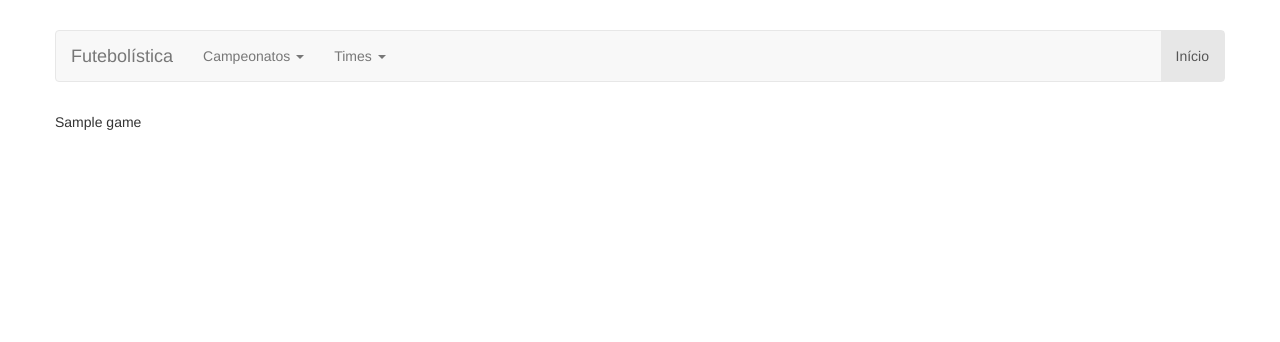
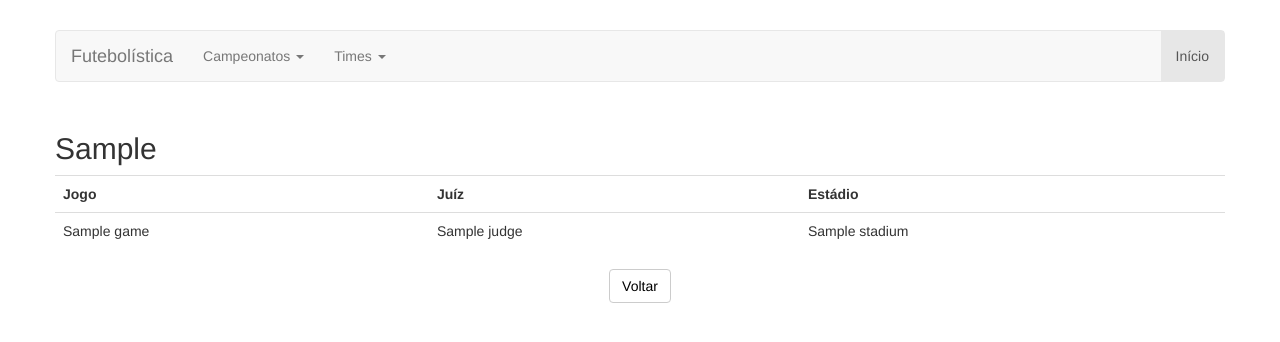
Before and after one commit to LuanP/futebolistica, a Django app: template games/templates/games/game_detail.html in a window 1280 px wide. Shown: the top 342 px of the page. Run offline with Django 3.2, Linux system fonts and the light colour scheme; the template is opened without the code that fills it: most values are stand-ins (such as "Sample title", 1, 10 or a date in 2020).

Commit message:
Adding page with game details

```diff
--- a/games/templates/games/game_detail.html
+++ b/games/templates/games/game_detail.html
@@ -1,5 +1,20 @@
 {% extends "base.html" %}
 
+{% block title %}<h2>{{ game.game_round }}</h2>{% endblock %}
+
 {% block content %}
-{{ game }}
+  <table class="table">
+    <tr>
+      <th>Jogo</th>
+      <th>Juíz</th>
+      <th>Estádio</th>
+    </tr>
+    <tr>
+      <td>{{ game }}</td>
+      <td>{{ game.judge }}</td>
+      <td>{{ game.stadium }}</td>
+    </tr>
+  </table>
+
+  <p class="text-center"><a href="{% url "leagues:rounds" game.game_round.league.slug %}" class="btn btn-default">Voltar</a></p>
 {% endblock %}
```
